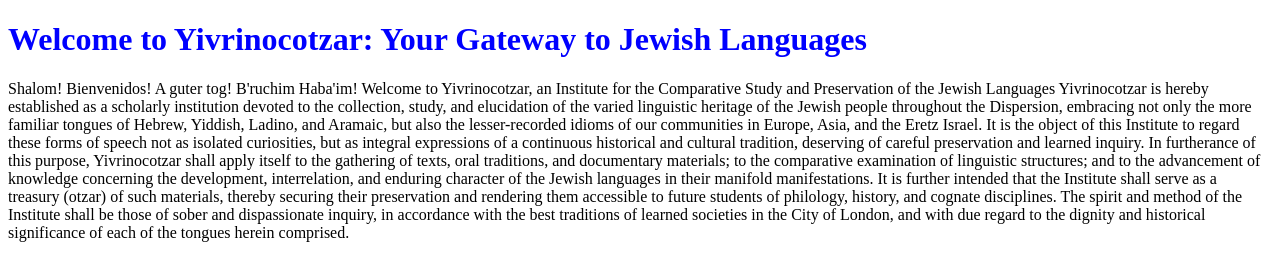
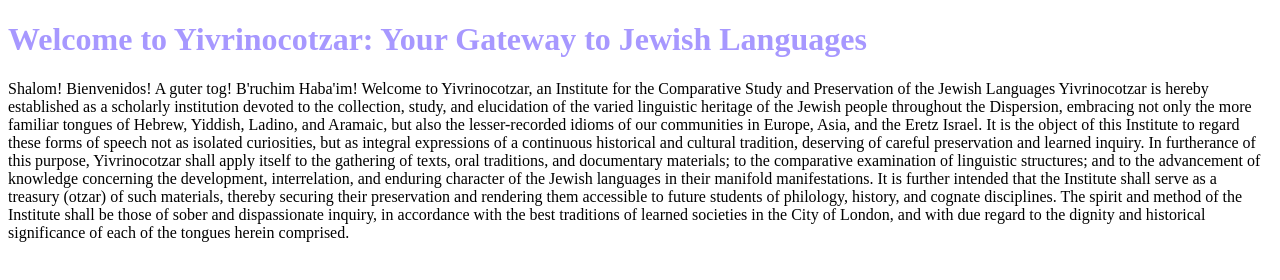
Before and after one commit to YohannDe-Farge/Yivrinocotzar, a plain HTML site: page index.html in a window 1280 px wide. Drawn offline with Linux system fonts and the light colour scheme.

Commit message:
Update index.html

```diff
--- a/index.html
+++ b/index.html
@@ -7,7 +7,7 @@
 
 <body>
 
-<h1 style="color:blue">Welcome to Yivrinocotzar: Your Gateway to Jewish Languages </h1>
+<h1 style="color:rgb(167, 152, 255);">Welcome to Yivrinocotzar: Your Gateway to Jewish Languages </h1>
 
 <p> Shalom! Bienvenidos! A guter tog! B'ruchim Haba'im! Welcome to Yivrinocotzar, an Institute for the Comparative Study and Preservation of the Jewish Languages
 Yivrinocotzar is hereby established as a scholarly institution devoted to the collection, study, and elucidation of the varied linguistic heritage of the Jewish people throughout the Dispersion, embracing not only the more familiar tongues of Hebrew, Yiddish, Ladino, and Aramaic, but also the lesser-recorded idioms of our communities in Europe, Asia, and the Eretz Israel. It is the object of this Institute to regard these forms of speech not as isolated curiosities, but as integral expressions of a continuous historical and cultural tradition, deserving of careful preservation and learned inquiry.
```
